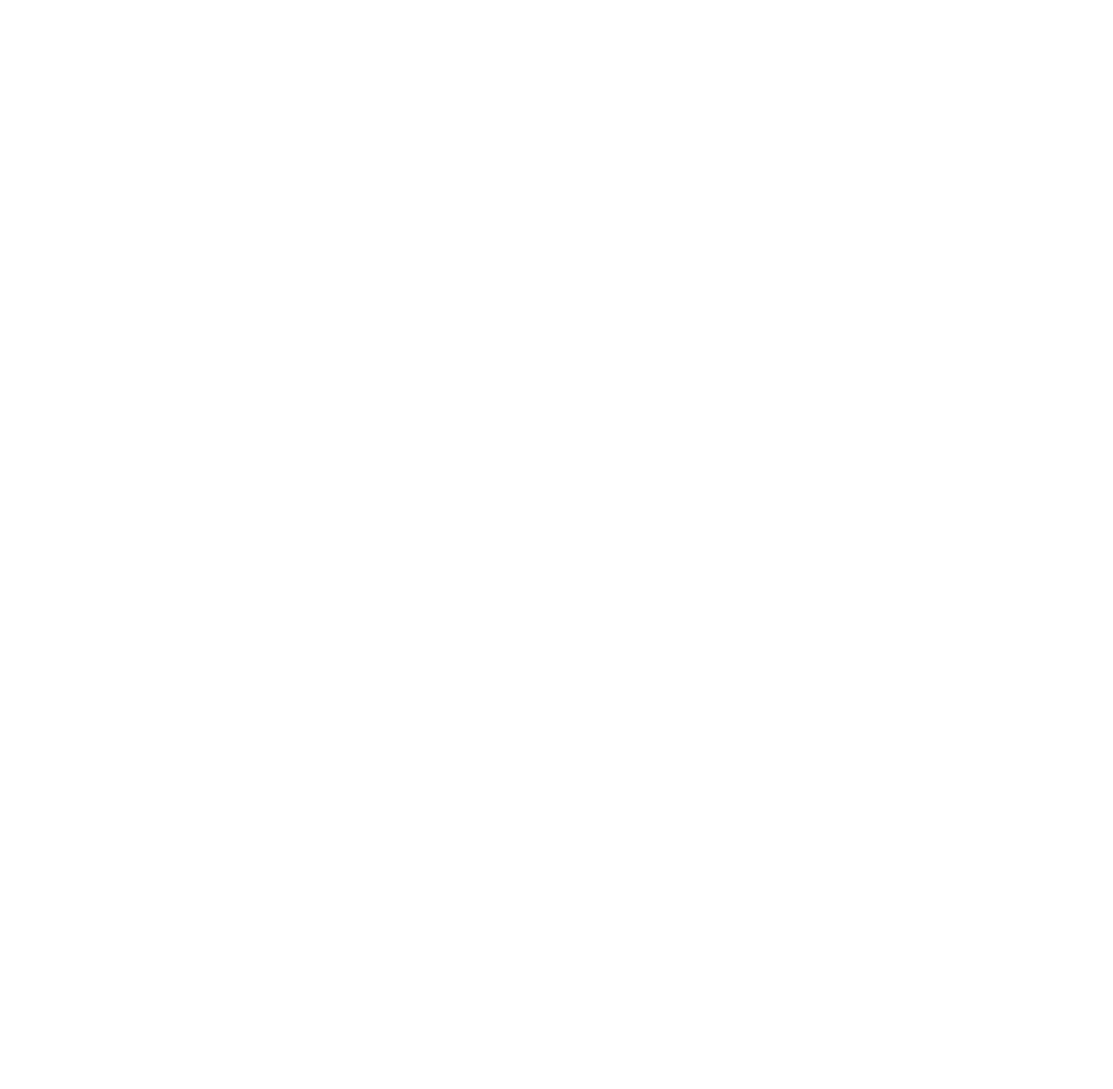
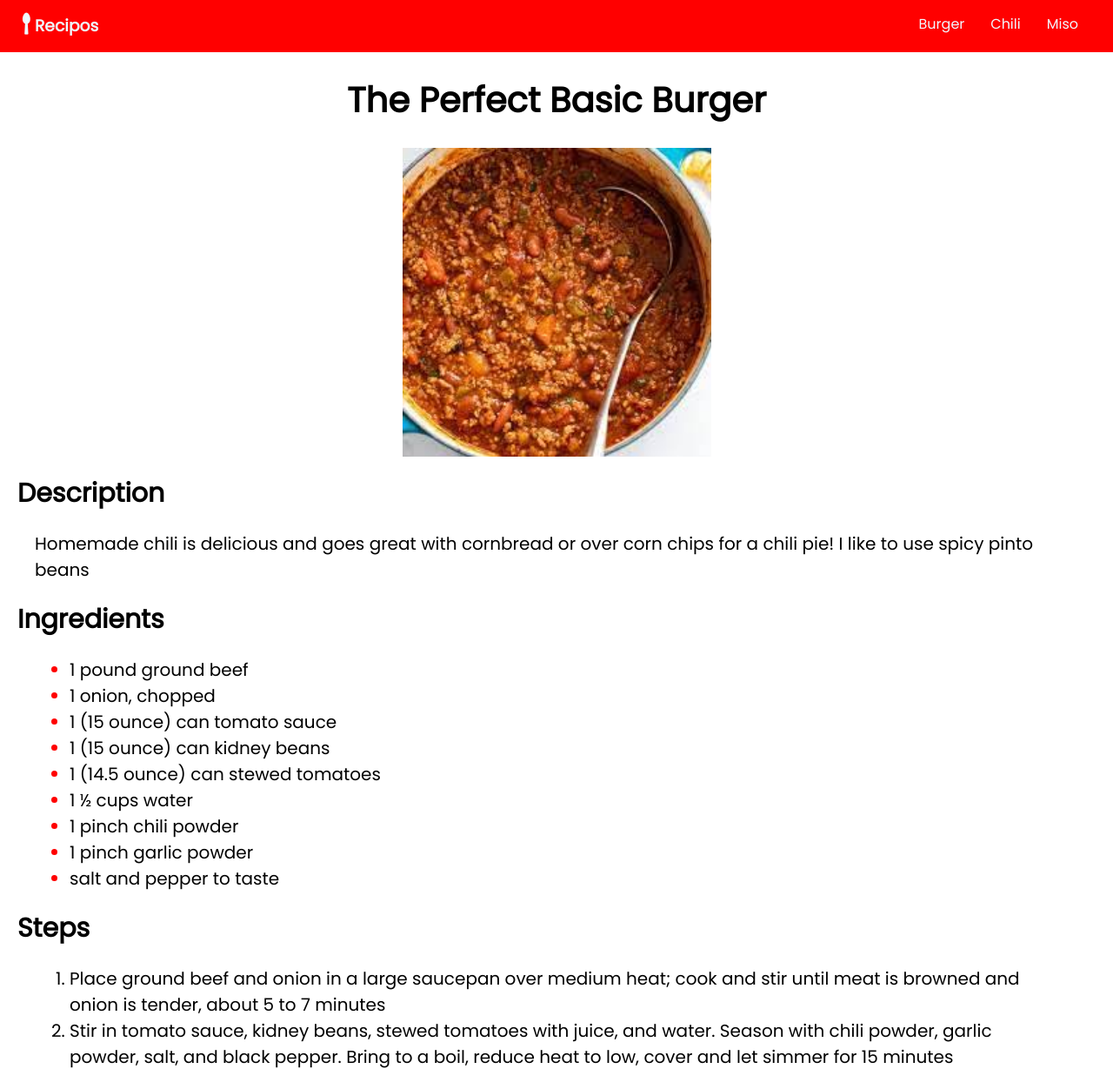
Before and after one commit to SFlrn22/odin-recipes, a plain HTML site: page recipes/chili.html in a window 1280 px wide. Shown: the whole page at 87% size. Before the commit the page ends 800 px from the top, so only its background shows below. Drawn offline with Linux system fonts and the light colour scheme.

Commit message:
Complete the recipes pages
Add a title and an image for every recipe page.

Add a drescription, an unordered ingredients list and an ordered list
for steps of preparations.

Style the pages with css.

```diff
--- a/index.css
+++ b/index.css
@@ -85,3 +85,65 @@ li > a:hover{
     text-align: center;
     margin: auto;
 }
+
+.hero{
+    height: 100%;
+}
+
+.a-main {
+    color:aliceblue;
+    text-decoration: none;
+}
+
+.bold {
+    font-weight: bold;
+}
+
+.centered {
+    text-align: center;
+}
+
+.m-25 {
+    margin: 25px;
+}
+
+.fs-40 {
+    font-size: 40px;
+}
+
+.fs-30 {
+    font-size: 30px;
+}
+
+.prod-img {
+    object-fit: cover;
+    height: 355px;
+    display: block;
+    margin: auto auto;
+}
+
+.recipe-info h1 {
+    margin: 20px;
+}
+
+.recipe-info p {
+    font-size: 20px;
+    margin: auto 40px;
+}
+
+.recipe-info ul, ol{
+    margin: auto 80px;
+    font-size: 20px;
+}
+
+.recipe-info ol li:last-child{
+    padding-bottom: 22px;
+}
+
+.recipe-info ul li::marker{
+    color: red;
+}
+
+.hero-text {
+    padding: 150px;
+}
--- a/recipes/burger.html
+++ b/recipes/burger.html
@@ -0,0 +1,56 @@
+<!DOCTYPE html>
+<html lang="en">
+    <head>
+        <meta charset="UTF-8">
+        <meta name="viewport" content="width=device-width, initial-scale=1.0">
+        <link rel="preconnect" href="https://fonts.googleapis.com">
+        <link rel="preconnect" href="https://fonts.gstatic.com" crossorigin>
+        <link href="https://fonts.googleapis.com/css2?family=Poppins&display=swap" rel="stylesheet">
+        <link rel="stylesheet" href="https://cdnjs.cloudflare.com/ajax/libs/font-awesome/4.7.0/css/font-awesome.min.css">
+        <link rel="stylesheet" href="../index.css">
+        <title>Odin-Recipes</title>
+    </head>
+    <body>
+        <div class="navbar">
+            <div class="container flex">
+                <div class="logo">
+                    <a href="../index.html" class="a-main">
+                        <i class="fa fa-spoon"></i>
+                        <h3 id="logo-title">Recipos</h3>
+                    </a>
+                </div>
+                <nav>
+                    <ul>
+                        <li><a href="./burger.html">Burger</a></li>
+                        <li><a href="./chili.html">Chili</a></li>
+                        <li><a href="./miso.html">Miso</a></li>
+                    </ul>
+                </nav>
+            </div>
+        </div>
+        <section class="product">
+            <h1 class="centered m-25 fs-40">The Perfect Basic Burger</h1>
+            <img class="prod-img" src="../images/burger.jpeg" alt="burger">
+            <div class="recipe-info">
+                <h1 class="fs-30">Description</h1>
+                <p>Need a basic burger recipe that you can whip up in no time? We have the perfect one. With just 5 ingredients and 15 minutes of cooking time, this flavorful recipe is ready to be shared, topped, and sauced in any way you like! Learn how to make your own sizzling beef burger patties right here</p>
+                <h1 class="fs-30">Ingredients</h1>
+                <ul>
+                    <li>1 large egg</li>
+                    <li>½ teaspoon salt</li>
+                    <li>½ teaspoon ground black pepper</li>
+                    <li>1 pound ground beef</li>
+                    <li>½ cup fine dry bread crumbs</li>
+                </ul>
+                <h1 class="fs-30">Steps</h1>
+                <ol>
+                    <li>Preheat an outdoor grill for high heat and lightly oil grate</li>
+                    <li>Whisk together egg, salt, and pepper in a medium bowl</li>
+                    <li>Add ground beef and bread crumbs and mix with your hands or a fork until well blended</li>
+                    <li>Form into four 3/4-inch-thick patties</li>
+                    <li>Place patties on the preheated grill. Cover and cook 6 to 8 minutes per side, or to desired doneness. An instant-read thermometer inserted into the center should read at least 160 degrees F (70 degrees C)</li>
+                </ol>
+            </div>
+        </section>
+    </body>
+</html>
--- a/recipes/chili.html
+++ b/recipes/chili.html
@@ -0,0 +1,57 @@
+<!DOCTYPE html>
+<html lang="en">
+    <head>
+        <meta charset="UTF-8">
+        <meta name="viewport" content="width=device-width, initial-scale=1.0">
+        <link rel="preconnect" href="https://fonts.googleapis.com">
+        <link rel="preconnect" href="https://fonts.gstatic.com" crossorigin>
+        <link href="https://fonts.googleapis.com/css2?family=Poppins&display=swap" rel="stylesheet">
+        <link rel="stylesheet" href="https://cdnjs.cloudflare.com/ajax/libs/font-awesome/4.7.0/css/font-awesome.min.css">
+        <link rel="stylesheet" href="../index.css">
+        <title>Odin-Recipes</title>
+    </head>
+    <body>
+        <div class="navbar">
+            <div class="container flex">
+                <div class="logo">
+                    <a href="../index.html" class="a-main">
+                        <i class="fa fa-spoon"></i>
+                        <h3 id="logo-title">Recipos</h3>
+                    </a>
+                </div>
+                <nav>
+                    <ul>
+                        <li><a href="./burger.html">Burger</a></li>
+                        <li><a href="./chili.html">Chili</a></li>
+                        <li><a href="./miso.html">Miso</a></li>
+                    </ul>
+                </nav>
+            </div>
+        </div>
+        <section class="product">
+            <h1 class="centered m-25 fs-40">The Perfect Basic Burger</h1>
+            <img class="prod-img" src="../images/chili.jpeg" alt="burger">
+            <div class="recipe-info">
+                <h1 class="fs-30">Description</h1>
+                <p>Homemade chili is delicious and goes great with cornbread or over corn chips for a chili pie! I like to use spicy pinto beans</p>
+                <h1 class="fs-30">Ingredients</h1>
+                <ul>
+                    <li>1 pound ground beef</li>
+                    <li>1 onion, chopped</li>
+                    <li>1 (15 ounce) can tomato sauce</li>
+                    <li>1 (15 ounce) can kidney beans</li>
+                    <li>1 (14.5 ounce) can stewed tomatoes</li>
+                    <li>1 ½ cups water</li>
+                    <li>1 pinch chili powder</li>
+                    <li>1 pinch garlic powder</li>
+                    <li>salt and pepper to taste</li>
+                </ul>
+                <h1 class="fs-30">Steps</h1>
+                <ol>
+                    <li>Place ground beef and onion in a large saucepan over medium heat; cook and stir until meat is browned and onion is tender, about 5 to 7 minutes</li>
+                    <li>Stir in tomato sauce, kidney beans, stewed tomatoes with juice, and water. Season with chili powder, garlic powder, salt, and black pepper. Bring to a boil, reduce heat to low, cover and let simmer for 15 minutes</li>
+                </ol>
+            </div>
+        </section>
+    </body>
+</html>
```
Also changed, not shown: index.html (+4 -1 lines), recipes/miso.html (+51 -0 lines).
